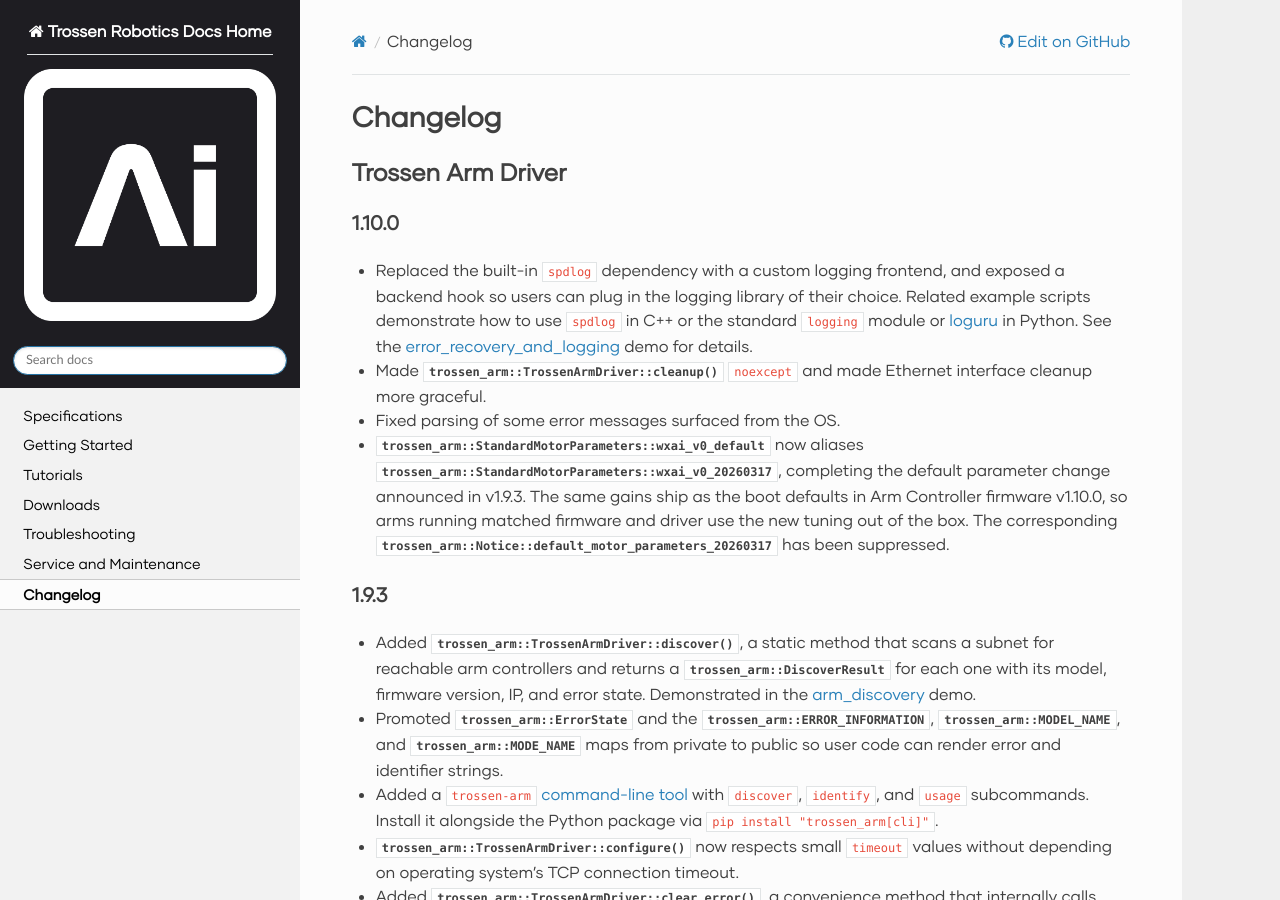
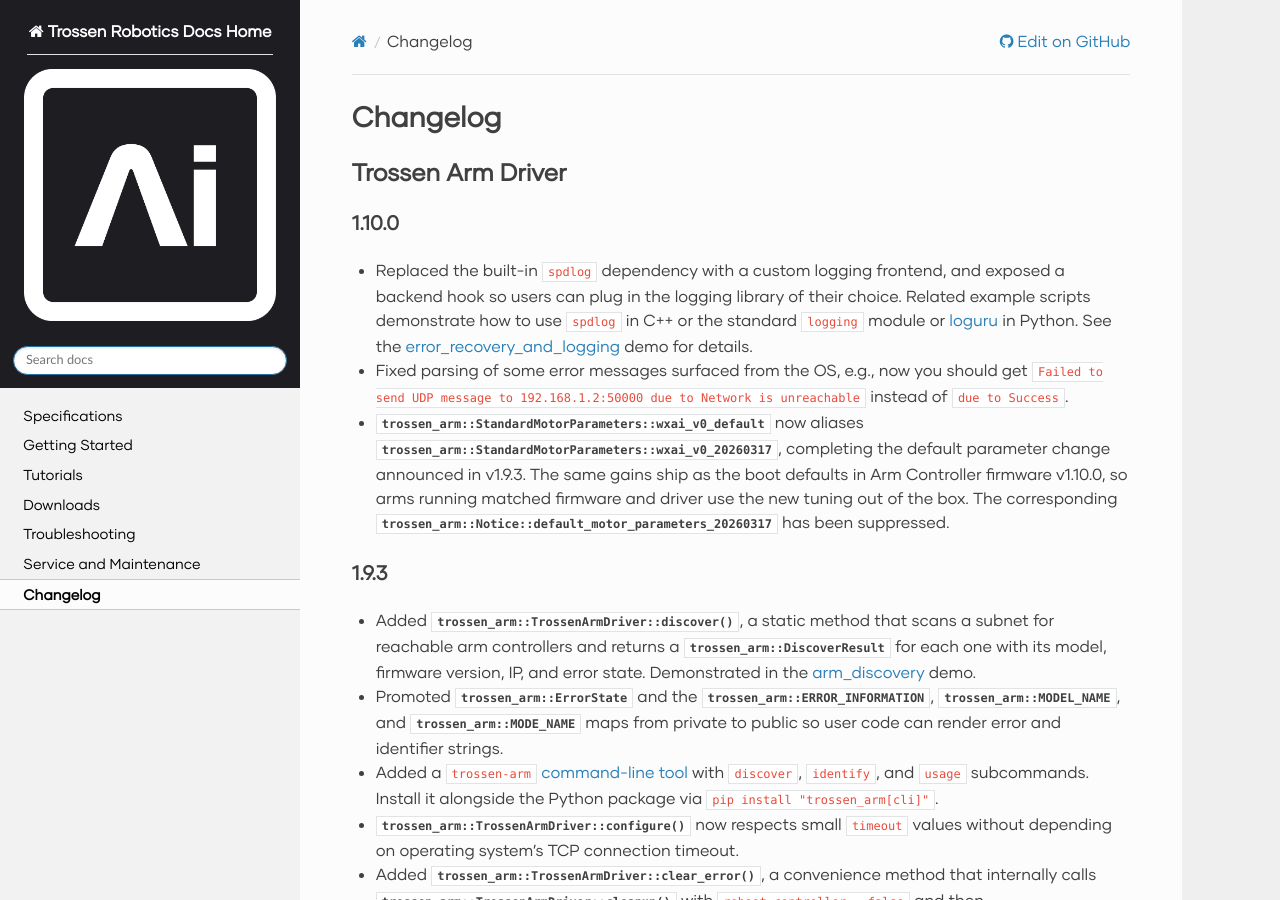
Before and after one commit to TrossenRobotics/trossen_arm, a Sphinx documentation site: the page built from docs/changelog.rst, in a window 1280 px wide and 900 px high. Built offline with Sphinx 7.4.7 and the Read the Docs theme 3.1.0, drawn with Linux system fonts in a browser that asks for light colours; some web fonts are replaced; pages that are not in the unit, such as notebooks, are missing from menus.

Commit message:
removed item on cleanup because it's irrelevant to application and added example for parsing so it makes more sense

```diff
--- a/docs/changelog.rst
+++ b/docs/changelog.rst
@@ -11,8 +11,7 @@ Trossen Arm Driver
 - Replaced the built-in ``spdlog`` dependency with a custom logging frontend, and exposed a backend hook so users can plug in the logging library of their choice.
   Related example scripts demonstrate how to use ``spdlog`` in C++ or the standard ``logging`` module or `loguru <https://github.com/Delgan/loguru>`_ in Python.
   See the :ref:`getting_started/demo_scripts:`error_recovery_and_logging`_` demo for details.
-- Made :func:`trossen_arm::TrossenArmDriver::cleanup` ``noexcept`` and made Ethernet interface cleanup more graceful.
-- Fixed parsing of some error messages surfaced from the OS.
+- Fixed parsing of some error messages surfaced from the OS, e.g., now you should get ``Failed to send UDP message to 192.168.1.2:50000 due to Network is unreachable`` instead of ``due to Success``.
 - :member:`trossen_arm::StandardMotorParameters::wxai_v0_default` now aliases :member:`trossen_arm::StandardMotorParameters::wxai_v0_20260317`, completing the default parameter change announced in v1.9.3.
   The same gains ship as the boot defaults in Arm Controller firmware v1.10.0, so arms running matched firmware and driver use the new tuning out of the box.
   The corresponding :enumerator:`trossen_arm::Notice::default_motor_parameters_20260317` has been suppressed.
```
